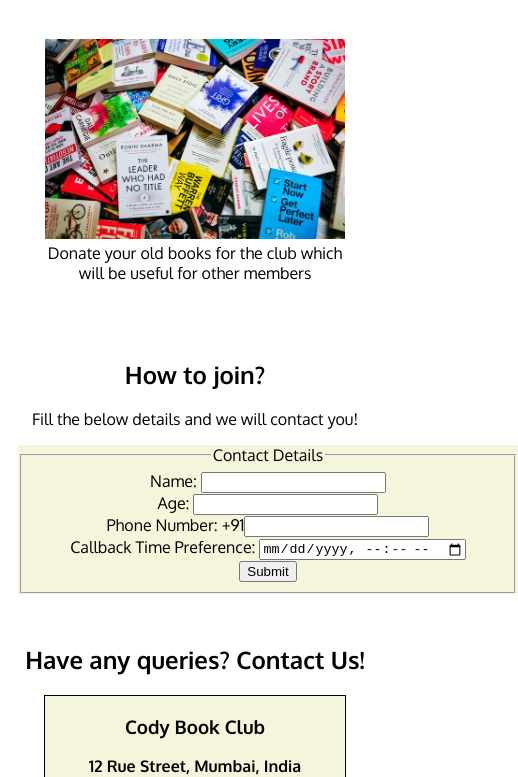
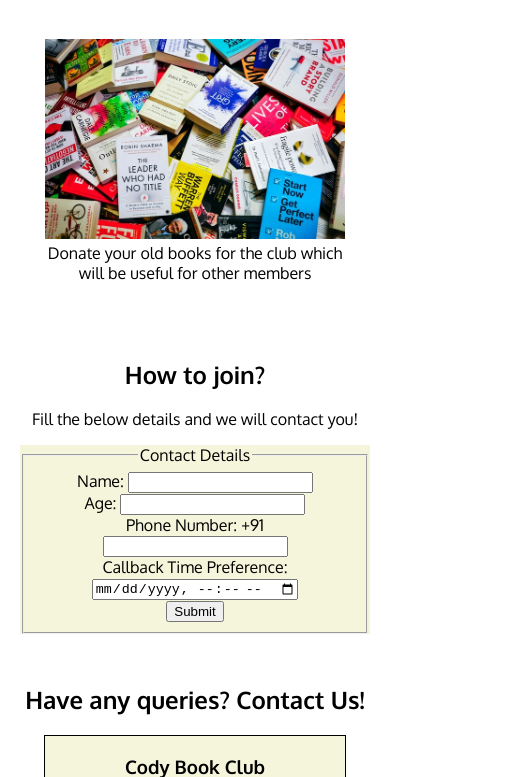
Before and after one commit to varshini39/ResponsiveClub, a plain HTML site: page index.html in a window 390 px wide. Shown: the part 1223-2000 px from the top of the page, 518 px wide, since content can reach past the window. Drawn offline with Linux system fonts and the light colour scheme.

Commit message:
responsive css

```diff
--- a/styles.css
+++ b/styles.css
@@ -19,6 +19,7 @@ header {
     background-color: bisque;
     text-align: center;
     width: 100%;
+    font-size: 1.125em; /*Default size for em - 16px*/
 }
 .logo {
     float: left;
@@ -47,6 +48,7 @@ section {
     margin: 10px auto;
     padding: 10px;
     text-align: center;
+    font-size: 1em;
 }
 
 .desc {
@@ -94,4 +96,11 @@ footer {
     font-weight: 300;
     background-color: bisque;
     padding-left: 10px;
+    font-size: 0.875em;
 }
+
+@media only screen and (max-width: 550px) {
+    .contact-details {
+        width: 350px;
+    }
+}
```
